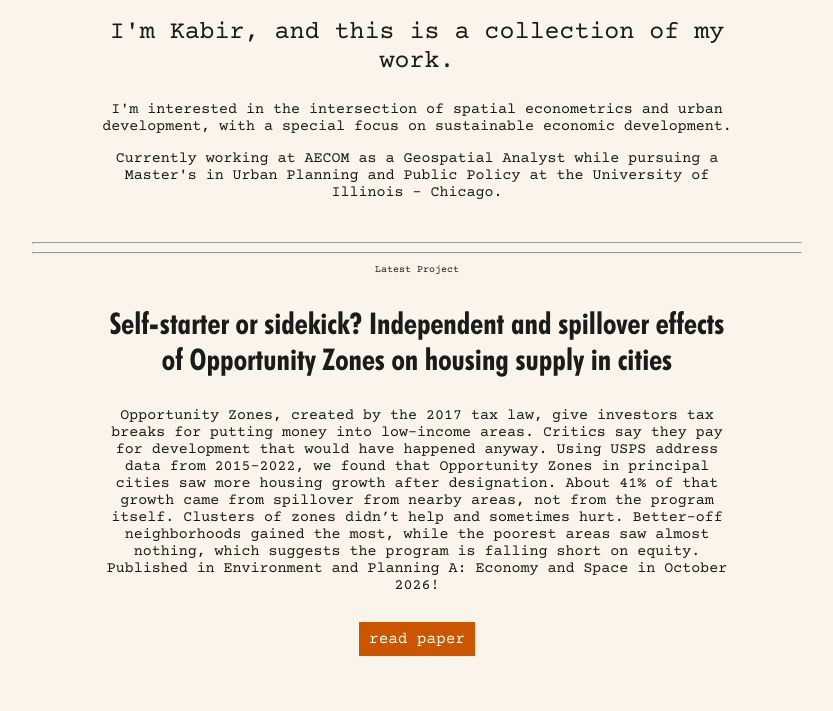
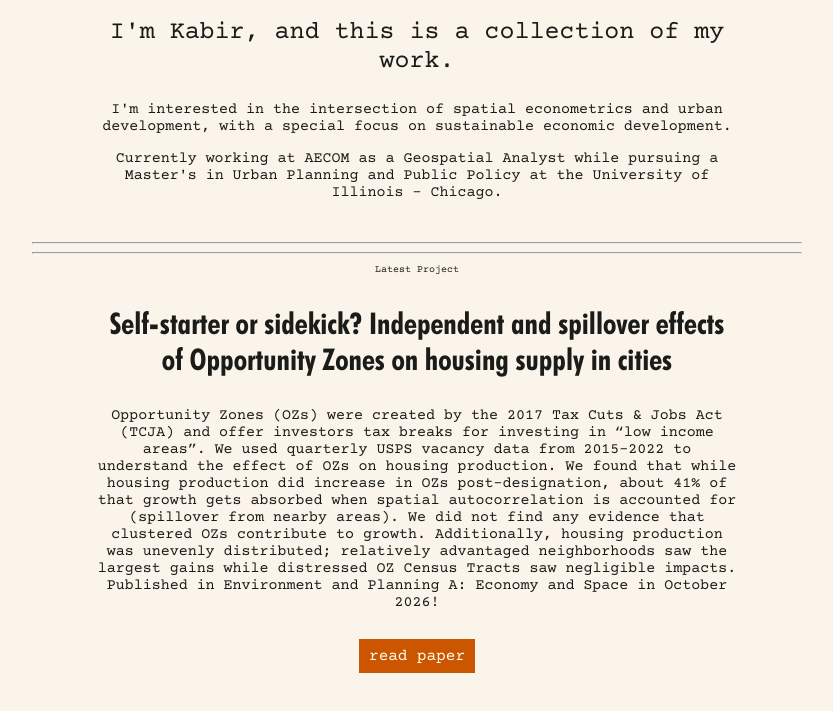
Before and after one commit to kabirakabira/kabirakabira.github.io, a plain HTML site: page index.html in a window 1280 px wide. Shown: the part 199-910 px from the top of the page, without its empty margins (223-1056 px from the left). Drawn offline with nearby package versions, Linux system fonts and the light colour scheme.

Commit message:
wording fix

```diff
--- a/index.html
+++ b/index.html
@@ -62,9 +62,21 @@
 
     <div class="text-container">
         <p class="card-header"> Latest Project </p>
-        <p class="recent-title"> Self-starter or sidekick? Independent and spillover effects of Opportunity Zones on housing supply in cities </p>
+        <p class="recent-title"> Self-starter or sidekick? Independent and
+        spillover effects of Opportunity Zones on housing supply in cities </p>
         <p class="recent-desc">
-            Opportunity Zones, created by the 2017 tax law, give investors tax breaks for putting money into low-income areas. Critics say they pay for development that would have happened anyway. Using USPS address data from 2015–2022, we found that Opportunity Zones in principal cities saw more housing growth after designation. About 41% of that growth came from spillover from nearby areas, not from the program itself. Clusters of zones didn’t help and sometimes hurt. Better-off neighborhoods gained the most, while the poorest areas saw almost nothing, which suggests the program is falling short on equity. Published in Environment and Planning A: Economy and Space in October 2026!
+            Opportunity Zones (OZs) were created by the 2017 Tax Cuts & Jobs Act
+            (TCJA) and offer investors tax breaks for investing in “low income
+            areas”. We used quarterly USPS vacancy data from 2015-2022 to
+            understand the effect of OZs on housing production. We found that
+            while housing production did increase in OZs post-designation, about
+            41% of that growth gets absorbed when spatial autocorrelation is
+            accounted for (spillover from nearby areas). We did not find any
+            evidence that clustered OZs contribute to growth. Additionally,
+            housing production was unevenly distributed; relatively advantaged
+            neighborhoods saw the largest gains while distressed OZ Census
+            Tracts saw negligible impacts. Published in Environment and Planning
+            A: Economy and Space in October 2026!
         </p>
       <a href="https://doi.org/10.1177/0308518X261486023" target="_self" class="recent-button">read paper</a>
     </div>
```
Also changed, not shown: projects.html (+11 -1 lines).
